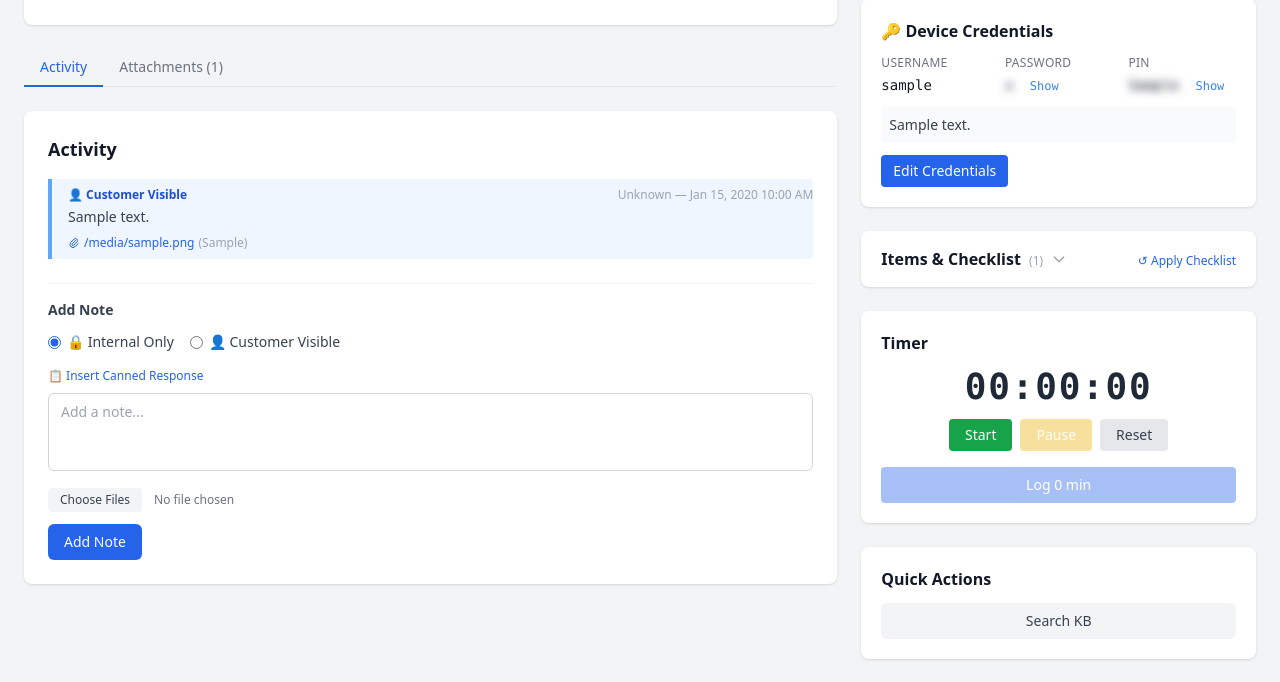
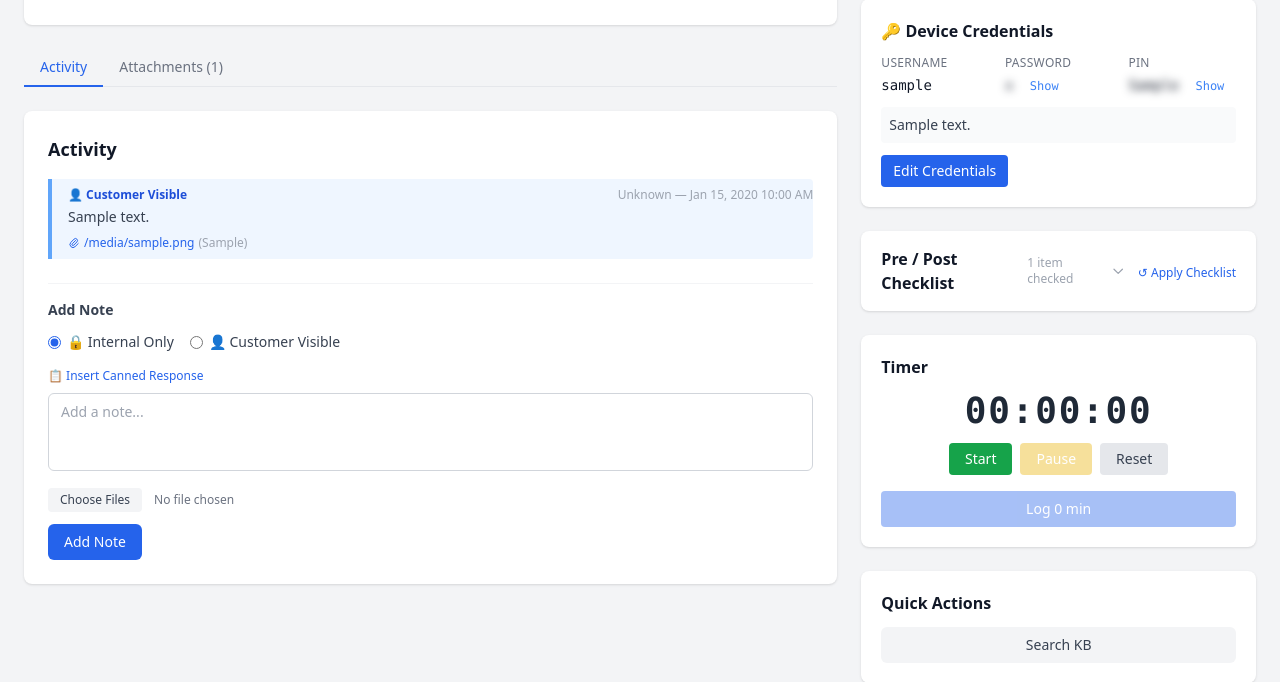
Before and after one commit to murphys-bench/murphys-bench, a Django app: template core/templates/core/work_order_detail.html in a window 1280 px wide. Shown: the part 909-1591 px from the top of the page. Run offline with Django 4.2, Linux system fonts and the light colour scheme; tables that the repository leaves empty hold one stand-in row (values such as "Sample post"); the template is opened without the code that fills it: values that come from a table or form of the project are taken from there, most other values are stand-ins (such as "Sample title", 1, 10 or a date in 2020); grey boxes marked "Sample" are stand-in pictures; some libraries are stand-ins or nearby versions.

Commit message:
Checklist: pre/post check columns with auto-saving dropdowns
- WorkOrderItem: add pre_check and post_check fields (pass/fail/na/blank)
- WorkOrderItemCheckView: replaces toggle, updates one field at a time, returns full table
- checklist_list.html: new partial — table with ITEM/PRE-CHECK/POST-CHECK, color-coded rows
- WO detail: renamed to "Pre / Post Checklist", shows checked count in header
- Context: checklist_items and checklist_checked_count passed from view

Co-Authored-By: Claude Sonnet 4.6 <noreply@anthropic.com>

```diff
--- a/core/models.py
+++ b/core/models.py
@@ -640,6 +640,9 @@ class WorkOrderItem(models.Model):
     unit = models.CharField(max_length=20, blank=True, help_text="e.g., 'hours', 'each', 'qty'")
     unit_price = models.DecimalField(max_digits=10, decimal_places=2, null=True, blank=True, validators=[MinValueValidator(0)])
     is_completed = models.BooleanField(default=False, db_index=True)
+    CHECK_CHOICES = [('', '—'), ('pass', 'Pass'), ('fail', 'Fail'), ('na', 'N/A')]
+    pre_check = models.CharField(max_length=10, choices=CHECK_CHOICES, blank=True, default='')
+    post_check = models.CharField(max_length=10, choices=CHECK_CHOICES, blank=True, default='')
     notes = models.TextField(blank=True)
     created_at = models.DateTimeField(auto_now_add=True)
     updated_at = models.DateTimeField(auto_now=True)
--- /dev/null
+++ b/core/templates/core/partials/checklist_list.html
@@ -0,0 +1,67 @@
+{% comment %}Full checklist table — rendered on page load and after each check update.{% endcomment %}
+<div id="checklist-body">
+    {% if items %}
+    <table class="w-full text-sm">
+        <thead>
+            <tr class="bg-gray-50 border-b border-gray-200">
+                <th class="text-left text-xs font-semibold text-gray-500 uppercase tracking-wide px-3 py-2 w-1/2">Item</th>
+                <th class="text-left text-xs font-semibold text-gray-500 uppercase tracking-wide px-3 py-2 w-1/4">Pre-Check</th>
+                <th class="text-left text-xs font-semibold text-gray-500 uppercase tracking-wide px-3 py-2 w-1/4">Post-Check</th>
+            </tr>
+        </thead>
+        <tbody class="divide-y divide-gray-100">
+            {% for item in items %}
+            <tr class="{% if item.pre_check == 'pass' and item.post_check == 'pass' %}bg-green-50{% elif item.pre_check == 'fail' or item.post_check == 'fail' %}bg-red-50{% endif %}">
+                <td class="px-3 py-2 text-gray-800">{{ item.description }}</td>
+                <td class="px-3 py-2">
+                    <form method="post" action="{% url 'core:work_order_item_check' item.pk %}"
+                          hx-post="{% url 'core:work_order_item_check' item.pk %}"
+                          hx-target="#checklist-wrapper"
+                          hx-swap="innerHTML">
+                        {% csrf_token %}
+                        <input type="hidden" name="field" value="pre_check">
+                        <select name="value" onchange="this.form.requestSubmit()"
+                                class="text-sm rounded px-2 py-1 border focus:outline-none focus:ring-1 focus:ring-blue-500 w-full
+                                {% if item.pre_check == 'pass' %}bg-green-100 border-green-300 text-green-800
+                                {% elif item.pre_check == 'fail' %}bg-red-100 border-red-300 text-red-800
+                                {% elif item.pre_check == 'na' %}bg-gray-100 border-gray-300 text-gray-500
+                                {% else %}bg-white border-gray-200 text-gray-400{% endif %}">
+                            <option value="" {% if not item.pre_check %}selected{% endif %}>—</option>
+                            <option value="pass" {% if item.pre_check == 'pass' %}selected{% endif %}>✓ Pass</option>
+                            <option value="fail" {% if item.pre_check == 'fail' %}selected{% endif %}>✗ Fail</option>
+                            <option value="na" {% if item.pre_check == 'na' %}selected{% endif %}>N/A</option>
+                        </select>
+                    </form>
+                </td>
+                <td class="px-3 py-2">
+                    <form method="post" action="{% url 'core:work_order_item_check' item.pk %}"
+                          hx-post="{% url 'core:work_order_item_check' item.pk %}"
+                          hx-target="#checklist-wrapper"
+                          hx-swap="innerHTML">
+                        {% csrf_token %}
+                        <input type="hidden" name="field" value="post_check">
+                        <select name="value" onchange="this.form.requestSubmit()"
+                                class="text-sm rounded px-2 py-1 border focus:outline-none focus:ring-1 focus:ring-blue-500 w-full
+                                {% if item.post_check == 'pass' %}bg-green-100 border-green-300 text-green-800
+                                {% elif item.post_check == 'fail' %}bg-red-100 border-red-300 text-red-800
+                                {% elif item.post_check == 'na' %}bg-gray-100 border-gray-300 text-gray-500
+                                {% else %}bg-white border-gray-200 text-gray-400{% endif %}">
+                            <option value="" {% if not item.post_check %}selected{% endif %}>—</option>
+                            <option value="pass" {% if item.post_check == 'pass' %}selected{% endif %}>✓ Pass</option>
+                            <option value="fail" {% if item.post_check == 'fail' %}selected{% endif %}>✗ Fail</option>
+                            <option value="na" {% if item.post_check == 'na' %}selected{% endif %}>N/A</option>
+                        </select>
+                    </form>
+                </td>
+            </tr>
+            {% endfor %}
+        </tbody>
+    </table>
+    {% else %}
+    <div class="px-3 py-3 text-sm text-gray-400">
+        <p>No checklist items yet. Click <strong>↺ Apply Checklist</strong> above to load items, or go to
+        <a href="{% url 'core:settings' %}#checklist" class="text-blue-500 hover:underline">Settings › Checklist Items</a>
+        to define items first.</p>
+    </div>
+    {% endif %}
+</div>
--- a/core/templates/core/work_order_detail.html
+++ b/core/templates/core/work_order_detail.html
@@ -584,12 +584,11 @@
         <div class="bg-white rounded-lg shadow overflow-hidden" x-data="{ open: false }">
             <div class="px-5 py-4 flex items-center justify-between hover:bg-gray-50 transition-colors">
                 <button type="button" @click="open = !open" class="flex items-center gap-2 flex-1 text-left">
-                    <span class="text-base font-semibold text-gray-900">Items &amp; Checklist
-                        {% if work_order.items.all %}
-                        <span class="ml-1 text-xs font-normal text-gray-400">({{ work_order.items.count }})</span>
-                        {% endif %}
-                    </span>
-                    <svg class="w-4 h-4 text-gray-400 transition-transform" :class="open && 'rotate-180'"
+                    <span class="text-base font-semibold text-gray-900">Pre / Post Checklist</span>
+                    {% if checklist_checked_count %}
+                    <span class="text-xs text-gray-400">{{ checklist_checked_count }} item{{ checklist_checked_count|pluralize }} checked</span>
+                    {% endif %}
+                    <svg class="w-4 h-4 text-gray-400 transition-transform ml-auto" :class="open && 'rotate-180'"
                          fill="none" viewBox="0 0 24 24" stroke="currentColor">
                         <path stroke-linecap="round" stroke-linejoin="round" stroke-width="2" d="M19 9l-7 7-7-7"/>
                     </svg>
@@ -601,20 +600,10 @@
                     </button>
                 </form>
             </div>
-            <div x-show="open" x-cloak class="px-5 pb-5 border-t border-gray-100">
-                {% if work_order.items.all %}
-                    <ul class="space-y-1 mt-3">
-                        {% for item in work_order.items.all %}
-                            {% include "core/partials/checklist_item.html" %}
-                        {% endfor %}
-                    </ul>
-                {% else %}
-                    <div class="mt-3 text-sm text-gray-400">
-                        <p>No checklist items yet. Click <strong>↺ Apply Checklist</strong> above to load items, or go to
-                        <a href="{% url 'core:settings' %}#checklist" class="text-blue-500 hover:underline">Settings › Checklist Items</a>
-                        to define items first.</p>
-                    </div>
-                {% endif %}
+            <div x-show="open" x-cloak class="border-t border-gray-100">
+                <div id="checklist-wrapper">
+                    {% include "core/partials/checklist_list.html" with items=checklist_items checked_count=checklist_checked_count work_order=work_order %}
+                </div>
             </div>
         </div>
 
--- a/core/urls.py
+++ b/core/urls.py
@@ -25,7 +25,7 @@ urlpatterns = [
     path('work-orders/<int:pk>/quick-update/', views.WorkOrderQuickUpdateView.as_view(), name='work_order_quick_update'),
     path('work-orders/<int:pk>/apply-checklist/', views.WorkOrderApplyChecklistView.as_view(), name='work_order_apply_checklist'),
     path('work-orders/<int:pk>/upload/', views.WorkOrderAttachmentUploadView.as_view(), name='work_order_upload'),
-    path('work-orders/items/<int:pk>/toggle/', views.WorkOrderItemToggleView.as_view(), name='work_order_item_toggle'),
+    path('work-orders/items/<int:pk>/check/', views.WorkOrderItemCheckView.as_view(), name='work_order_item_check'),
     path('clients/new/', views.ClientCreateView.as_view(), name='client_create'),
     path('clients/<int:pk>/edit/', views.ClientUpdateView.as_view(), name='client_edit'),
     path('clients/<int:pk>/delete/', views.ClientDeleteView.as_view(), name='client_delete'),
```
Also changed, not shown: core/views.py (+20 -5 lines), core/migrations/0030_checklist_pre_post_check.py (added).
